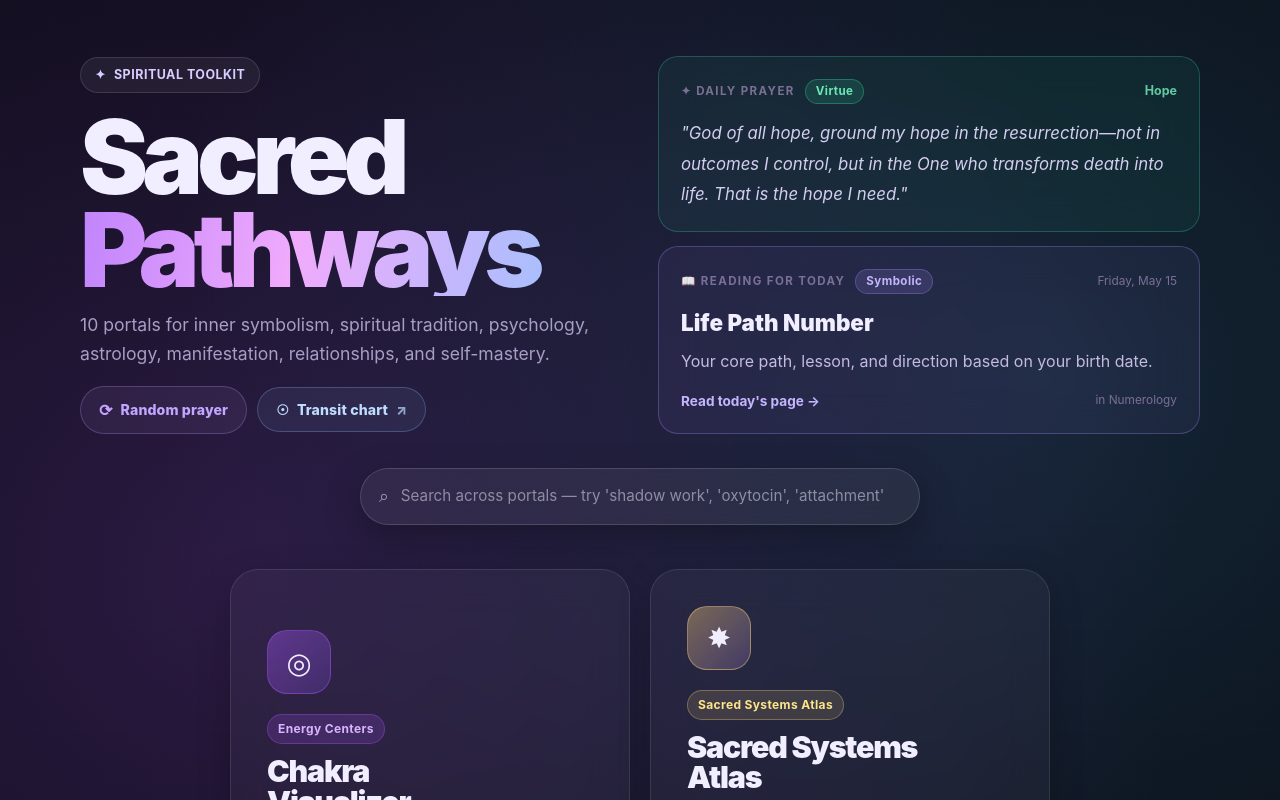
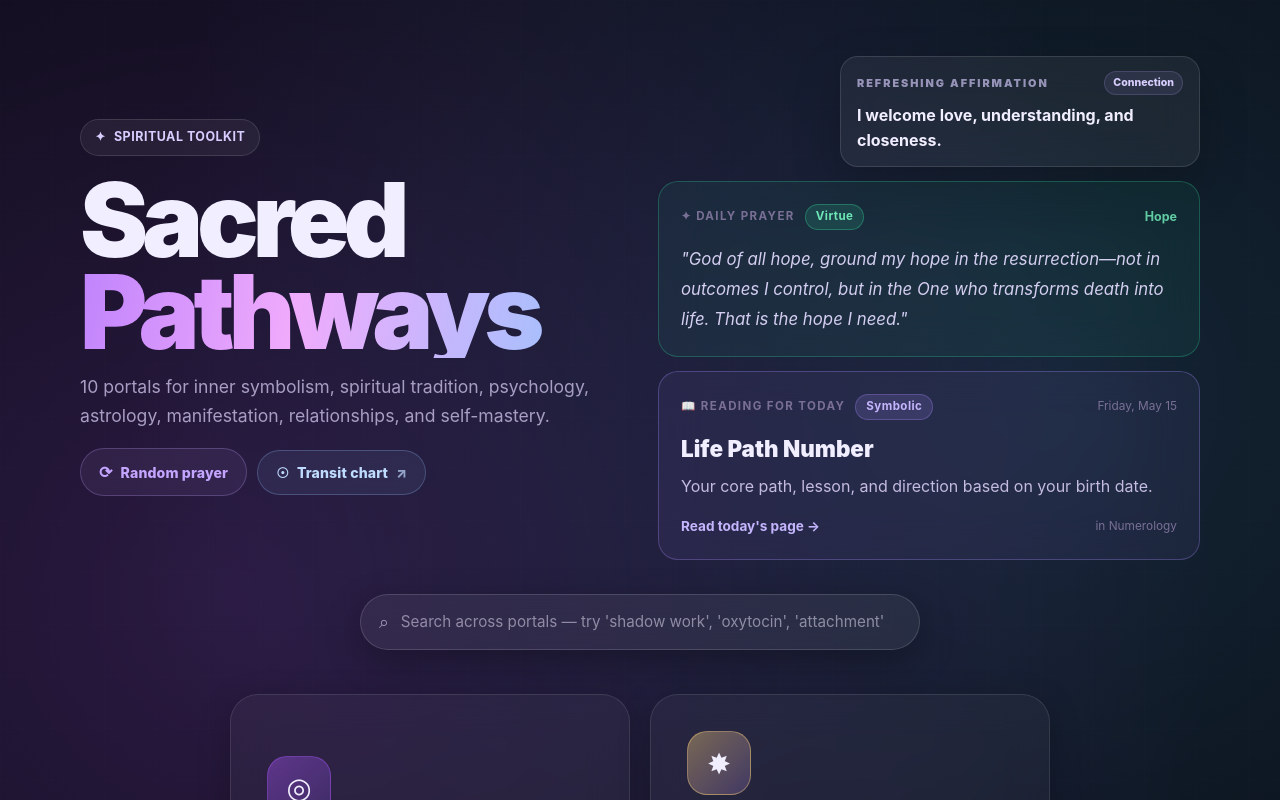
Before and after one commit to classical91/spirituality, a React (Vite) app: page / in a window 1280 px wide. Shown: the top 800 px of the page. Built offline with nearby package versions, Linux system fonts and the light colour scheme.

Commit message:
Add refreshing home affirmation

```diff
--- a/src/HomePage.jsx
+++ b/src/HomePage.jsx
@@ -49,6 +49,48 @@ const LENS_COLORS = {
 };
 
 const ASTRO_CHART_URL = 'https://astro.cafeastrology.com/horoscope.php?date=12/28/1991&d1hour=12&d1min=0&tz=0.00&dformat=0&date2=06/03/2026&d2hour=18&d2min=47&lang=en';
+
+const REFRESHING_AFFIRMATIONS = [
+  { title: 'Alignment', lines: ['I am aligned with who I truly am.', 'I live in harmony with my values.', 'I naturally make choices that feel right for me.'] },
+  { title: 'Stability', lines: ['I am steady and grounded.', 'I create stability wherever I go.', 'I trust myself to remain centered.'] },
+  { title: 'Depth', lines: ['I embrace depth in myself and in life.', 'I connect with people in meaningful ways.', 'I value what is real, authentic, and profound.'] },
+  { title: 'Honesty', lines: ['I am honest with myself and others.', 'I speak my truth with confidence and kindness.', 'I live transparently and authentically.'] },
+  { title: 'Peace', lines: ['I am at peace with myself.', 'I carry calmness within me.', 'I choose peace over unnecessary conflict.'] },
+  { title: 'Devotion', lines: ['I am devoted to what matters most.', 'I give my heart fully and sincerely.', 'I honor my commitments with love and consistency.'] },
+  { title: 'Freedom', lines: ['I am free to be myself.', 'I live life on my own terms.', 'I trust my ability to choose my path.'] },
+  { title: 'Purpose', lines: ['I am guided by purpose.', 'I know my life has meaning.', 'I move forward with intention and direction.'] },
+  { title: 'Clarity', lines: ['I see clearly and think clearly.', 'I trust my understanding.', 'I make decisions with confidence and wisdom.'] },
+  { title: 'Balance', lines: ['I live in balance and harmony.', 'I honor both work and rest.', 'I maintain healthy priorities.'] },
+  { title: 'Growth', lines: ['I am always growing into my highest self.', 'I welcome growth and transformation.', 'I become stronger and wiser every day.'] },
+  { title: 'Loyalty', lines: ['I am loyal to myself and those I love.', 'I build relationships based on trust and commitment.', 'I value faithfulness and consistency.'] },
+  { title: 'Security', lines: ['I am secure in who I am.', 'I trust life to support me.', 'I feel safe, grounded, and protected.'] },
+  { title: 'Connection', lines: ['I am deeply connected to myself and others.', 'I build meaningful and fulfilling relationships.', 'I welcome love, understanding, and closeness.'] },
+  { title: 'Integrity', lines: ['I live with integrity in all that I do.', 'I honor my values through my actions.', 'I am trustworthy, authentic, and true to myself.'] },
+  {
+    title: 'Condensed Identity Version',
+    lines: [
+      'I am aligned.',
+      'I am stable.',
+      'I am deep.',
+      'I am honest.',
+      'I am peaceful.',
+      'I am devoted.',
+      'I am free.',
+      'I am purposeful.',
+      'I am clear.',
+      'I am balanced.',
+      'I am growing.',
+      'I am loyal.',
+      'I am secure.',
+      'I am connected.',
+      'I am a man of integrity.',
+    ],
+  },
+].flatMap((group) => group.lines.map((line) => ({ title: group.title, line })));
+
+function getRefreshingAffirmation() {
+  return REFRESHING_AFFIRMATIONS[Math.floor(Math.random() * REFRESHING_AFFIRMATIONS.length)];
+}
 
 function SurprisePrayerModal({ theme, onClose, onReshuffle }) {
   useEffect(() => {
@@ -310,10 +352,64 @@ function AstroChartLink() {
   );
 }
 
+function RefreshingAffirmationCard({ affirmation }) {
+  return (
+    <aside
+      aria-label="Refreshing affirmation"
+      style={{
+        width: '100%',
+        maxWidth: '360px',
+        justifySelf: 'end',
+        border: '1px solid rgba(255,255,255,0.12)',
+        background: 'rgba(255,255,255,0.055)',
+        borderRadius: '18px',
+        padding: '14px 16px',
+        backdropFilter: 'blur(18px)',
+        boxShadow: '0 18px 48px rgba(0,0,0,0.22)',
+      }}
+    >
+      <div style={{ display: 'flex', alignItems: 'center', justifyContent: 'space-between', gap: '10px', marginBottom: '8px' }}>
+        <p style={{
+          margin: 0,
+          color: 'rgba(216,206,255,0.65)',
+          fontSize: '0.68rem',
+          fontWeight: 900,
+          letterSpacing: '0.18em',
+          textTransform: 'uppercase',
+        }}>
+          Refreshing Affirmation
+        </p>
+        <span style={{
+          flexShrink: 0,
+          border: '1px solid rgba(196,165,255,0.18)',
+          background: 'rgba(196,165,255,0.1)',
+          color: '#d8ceff',
+          borderRadius: '999px',
+          padding: '3px 8px',
+          fontSize: '0.66rem',
+          fontWeight: 800,
+        }}>
+          {affirmation.title}
+        </span>
+      </div>
+      <p style={{
+        margin: 0,
+        color: '#f1eeff',
+        fontSize: 'clamp(0.9rem, 1.7vw, 1rem)',
+        lineHeight: 1.55,
+        fontWeight: 750,
+      }}>
+        {affirmation.line}
+      </p>
+    </aside>
+  );
+}
+
 export default function HomePage({ onNavigate }) {
   const [query, setQuery] = useState('');
   const [recentIds] = useState(() => getRecentPortals());
   const [surpriseTheme, setSurpriseTheme] = useState(null);
+  const [refreshingAffirmation] = useState(() => getRefreshingAffirmation());
 
   const openSurprise = () => setSurpriseTheme(getRandomPrayerTheme());
   const reshuffleSurprise = () => setSurpriseTheme(getRandomPrayerTheme());
@@ -492,6 +588,7 @@ export default function HomePage({ onNavigate }) {
               alignContent: 'center',
             }}
           >
+            <RefreshingAffirmationCard affirmation={refreshingAffirmation} />
             <DailyPrayerCard />
             <DailyReadingCard onNavigate={onNavigate} />
           </div>
```
